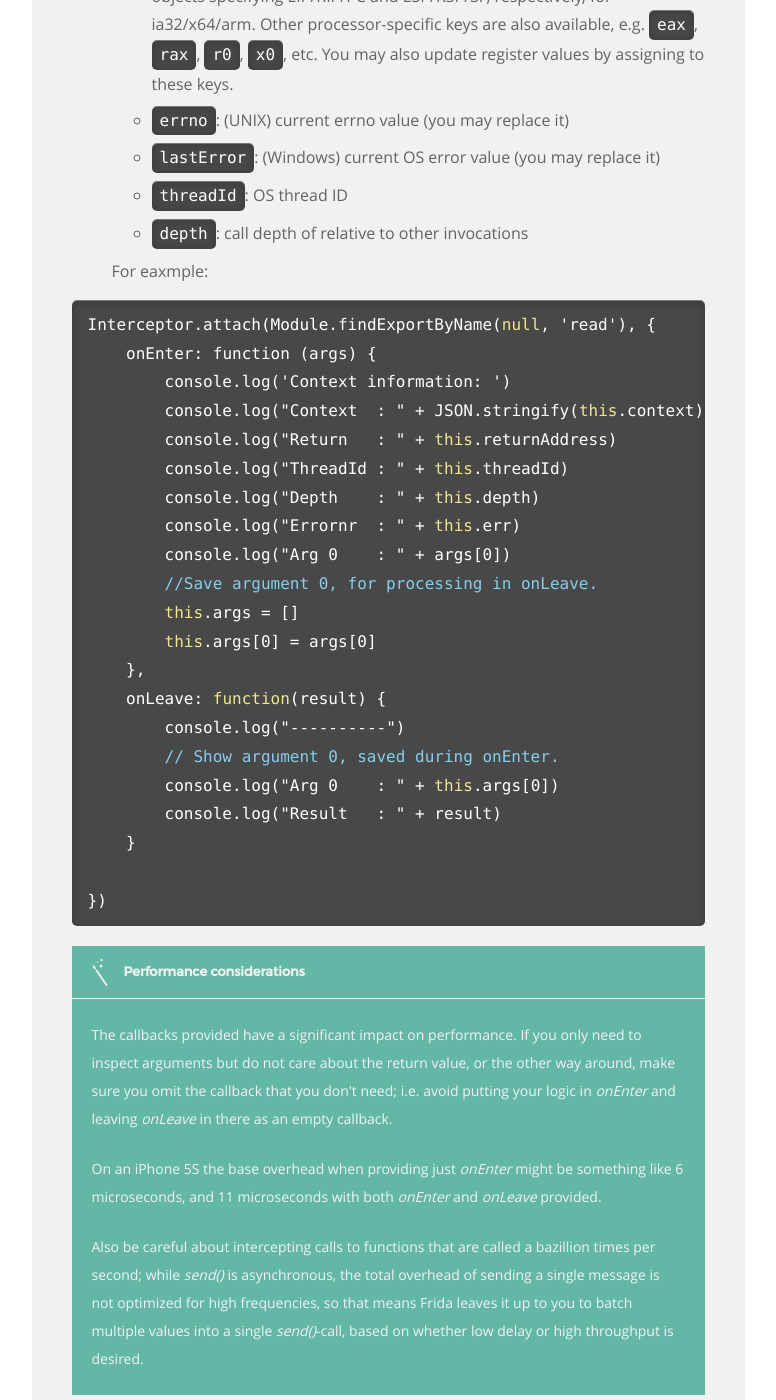
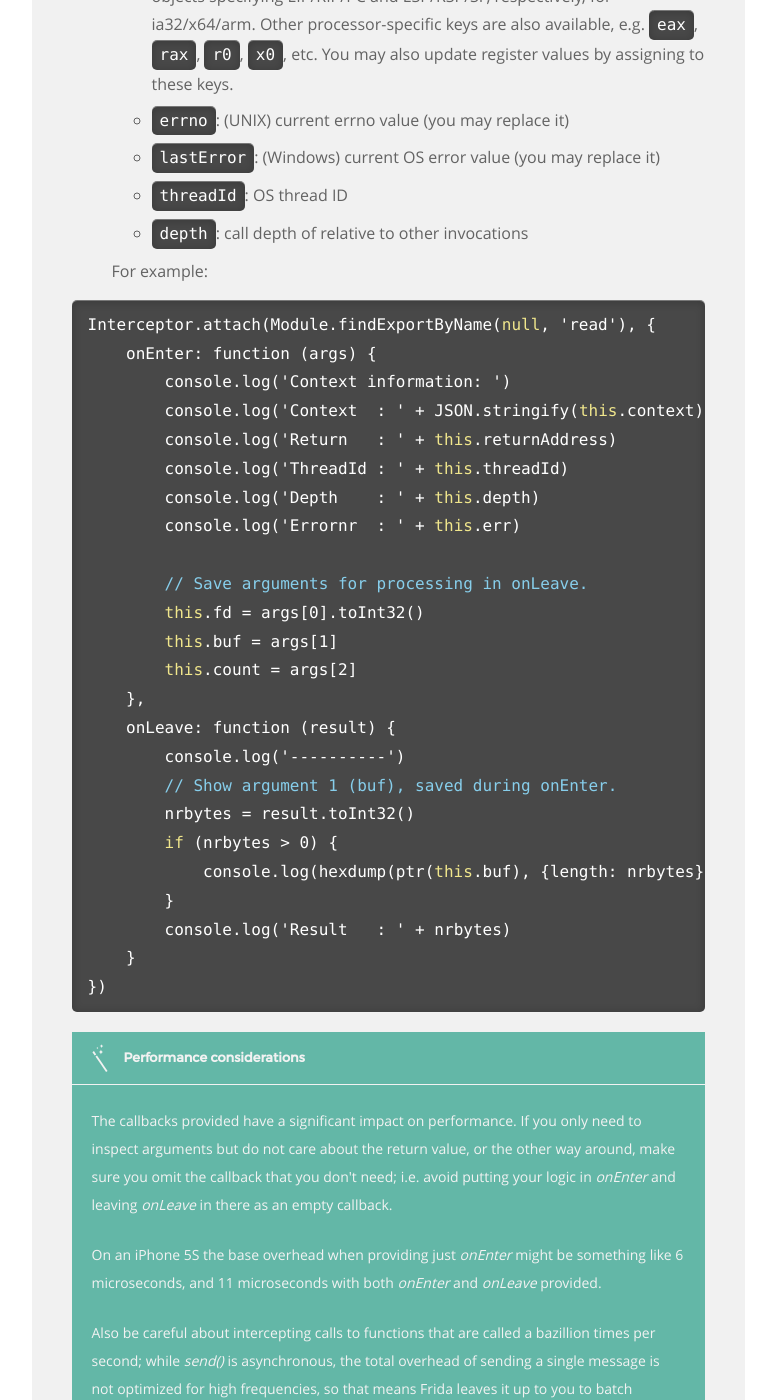
Before and after one commit to frida/frida-website, a Jekyll site: the page built from _docs/javascript-api.md, in a window 1280 px wide and 1400 px high, scrolled down 22196 px. Shown: the whole window, without its empty margins (364-1140 px from the left). Built offline with Jekyll 4.4.1, drawn with Linux system fonts in a browser that asks for light colours.

Commit message:
Updated the 'read' example after review

```diff
--- a/_docs/javascript-api.md
+++ b/_docs/javascript-api.md
@@ -911,29 +911,32 @@ Interceptor.attach(Module.findExportByName("libc.so", "read"), {
 
     -   `depth`: call depth of relative to other invocations
 
-    For eaxmple:
+    For example:
 
 {% highlight js %}
 Interceptor.attach(Module.findExportByName(null, 'read'), {
     onEnter: function (args) {
         console.log('Context information: ')
-        console.log("Context  : " + JSON.stringify(this.context))
-        console.log("Return   : " + this.returnAddress)
-        console.log("ThreadId : " + this.threadId)
-        console.log("Depth    : " + this.depth)
-        console.log("Errornr  : " + this.err)
-        console.log("Arg 0    : " + args[0])
-        //Save argument 0, for processing in onLeave.
-        this.args = []
-        this.args[0] = args[0]
+        console.log('Context  : ' + JSON.stringify(this.context))
+        console.log('Return   : ' + this.returnAddress)
+        console.log('ThreadId : ' + this.threadId)
+        console.log('Depth    : ' + this.depth)
+        console.log('Errornr  : ' + this.err)
+
+        // Save arguments for processing in onLeave.
+        this.fd = args[0].toInt32()
+        this.buf = args[1]
+        this.count = args[2]
     },
-    onLeave: function(result) {
-        console.log("----------")
-        // Show argument 0, saved during onEnter.
-        console.log("Arg 0    : " + this.args[0])
-        console.log("Result   : " + result)
+    onLeave: function (result) {
+        console.log('----------')
+        // Show argument 1 (buf), saved during onEnter.
+        nrbytes = result.toInt32()
+        if (nrbytes > 0) {
+            console.log(hexdump(ptr(this.buf), {length: nrbytes}))
+        }
+        console.log('Result   : ' + nrbytes)
     }
-
 })
 {% endhighlight %}
 
```
